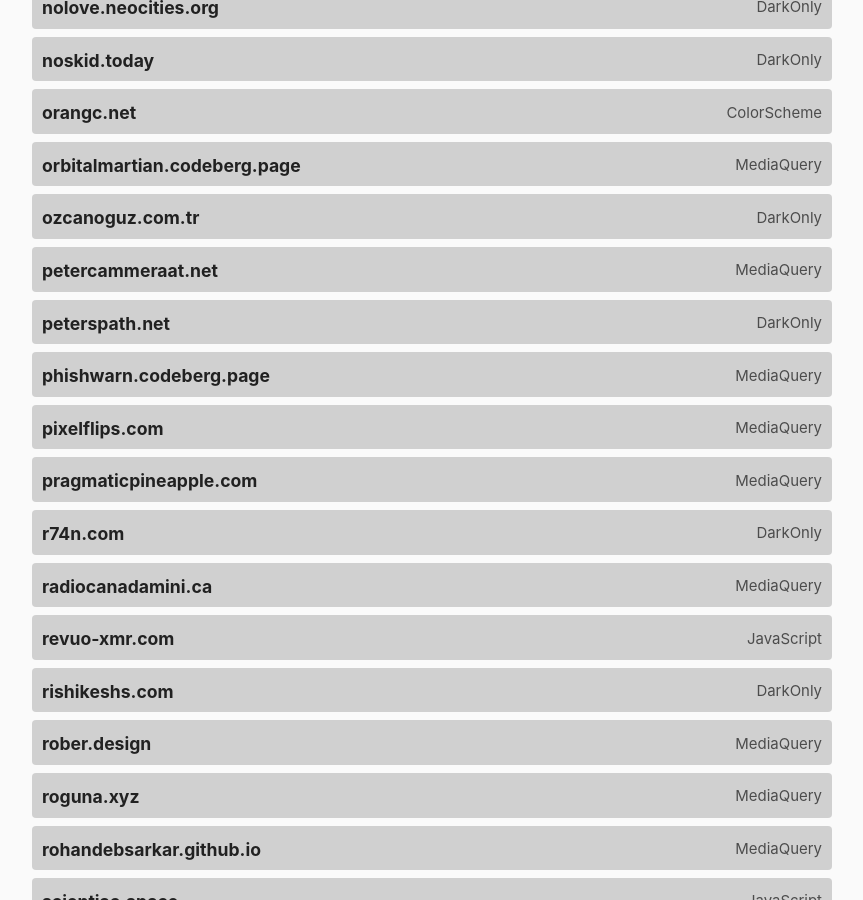
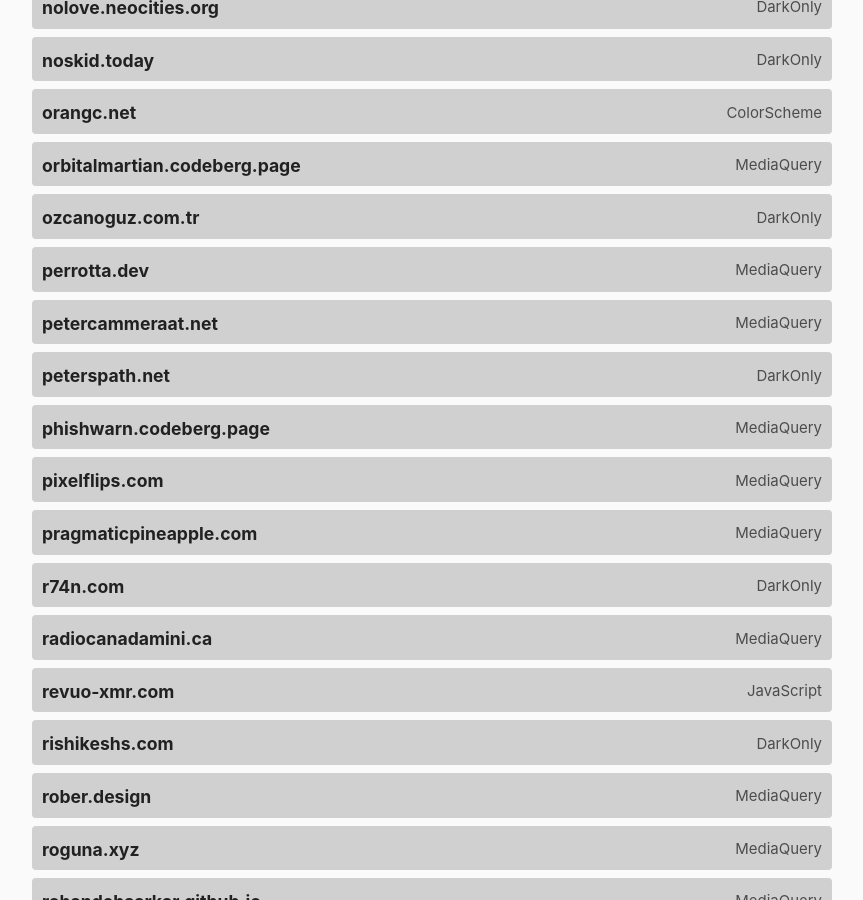
Before and after one commit to katherinek727/darktheme.club, a Jekyll site: the page built from index.md, in a window 1280 px wide and 900 px high, scrolled down 6424 px. Shown: the whole window, without its empty margins (208-1071 px from the left). Built offline with Jekyll 4.4.1, drawn with Linux system fonts in a browser that asks for light colours.

Commit message:
add perrotta.dev

```diff
--- a/_data/sites.yml
+++ b/_data/sites.yml
@@ -568,6 +568,11 @@
   method: darkonly
   last_checked: 2025-04-10
 
+- domain: perrotta.dev
+  url: http://perrotta.dev/ (Make sure you keep the trailing slash)
+  method: mediaquery
+  last_checked: 2025-09-18
+
 - domain: petercammeraat.net
   url: https://petercammeraat.net/
   method: mediaquery
```
